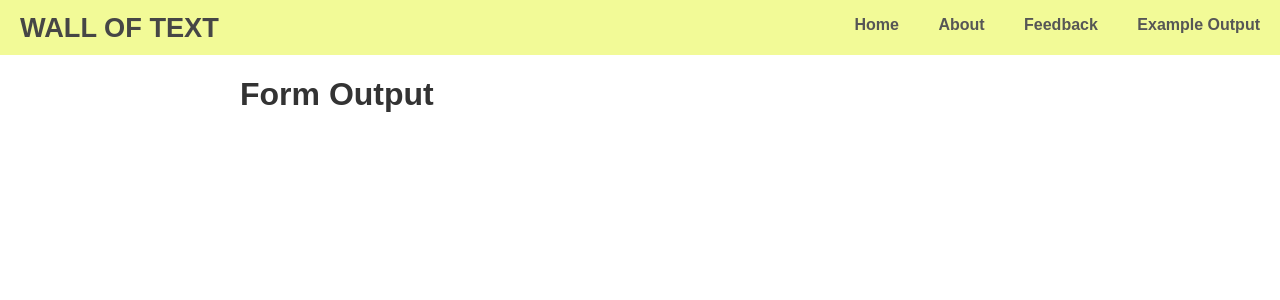
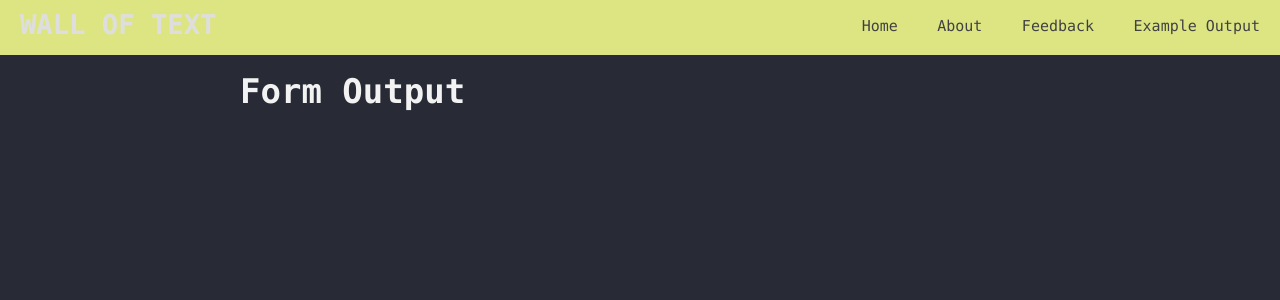
Before and after one commit to andybyers21/wallOfText, a Flask app: template templates/output.html in a window 1280 px wide. Shown: the top 300 px of the page. Run offline with Flask 2, Linux system fonts and the light colour scheme; the template is opened without the code that fills it, so the values that code supplies are empty; some libraries are stand-ins or nearby versions.

Commit message:
modify output css

```diff
--- /dev/null
+++ b/static/css/home.css
@@ -0,0 +1,5 @@
+#text-editor {
+    /* border: 1px solid; */
+    overflow: auto;
+    outline: none;
+}
--- a/static/css/main.css
+++ b/static/css/main.css
@@ -16,6 +16,8 @@ body {
 div:focus {
     outline: none;
 }
+
+/* NAVIGATION */
 
 header {
     background-color: #f1fa8c;
@@ -63,15 +65,6 @@ header h1.logo:hover {
 }
 
 #content {
-    font-size: 24px;
     padding-top: 10px;
     padding: 20px;
 }
-
-#text-editor {
-    border: 1px solid;
-}
-
-#tmp {
-    border: none;
-}
--- /dev/null
+++ b/static/css/output.css
@@ -0,0 +1,44 @@
+body {
+  background: #282a36;
+}
+
+h1 {
+  color: #f2f2f2;
+}
+
+h1 {
+  font-family: monaco, Consolas, 'Lucida Console', monospace;
+  font-size: 34px;
+  font-style: normal;
+  font-variant: normal;
+  font-weight: 700;
+  line-height: 26.4px;
+  margin-bottom: 40px;
+}
+
+p,
+li {
+  font-family: monaco, Consolas, 'Lucida Console', monospace;
+  font-size: 15px;
+  font-style: normal;
+  font-variant: normal;
+  font-weight: 400;
+  line-height: 20px;
+  color: #f2f2f2;
+  margin-bottom: 20px;
+}
+
+.date {
+  color: #ff79c6;
+}
+
+.name {
+  color: #50fa7b;
+}
+
+/*.container {
+  margin-top: 90px;
+  margin-bottom: 20px;
+  margin-left: 25%;
+  margin-right: 25%;
+} /*
--- a/templates/home.html
+++ b/templates/home.html
@@ -2,6 +2,7 @@
 <html lang="en">
   <head>
     <meta charset="UTF-8" />
+    <link rel="stylesheet" href="/static/css/home.css">
     <title>Wall of Text - Home</title>
   </head>
 
@@ -24,7 +25,8 @@
 
 
     <form action="{{ url_for('output') }}" method="post">
-        <textarea placeholder="Type of paste your text to be converted here"
+        <textarea id="text-editor"
+                  placeholder="Type of paste your text to be converted here"
                   name="text"
                   cols="90" rows="20"></textarea>
         </br>
--- a/templates/output.html
+++ b/templates/output.html
@@ -2,11 +2,13 @@
 <html lang="en">
   <head>
     <meta charset="UTF-8" />
+    <link rel="stylesheet" href="/static/css/output.css" />
     <title>Wall of Text - Output</title>
   </head>
   <body>
     {% extends "template.html" %}
     {% block content %}
+
     <h1>Form Output</h1>
 
     <p>{{ string_ }}</p>
```
Lines whose indentation alone changed are shown as unchanged.
